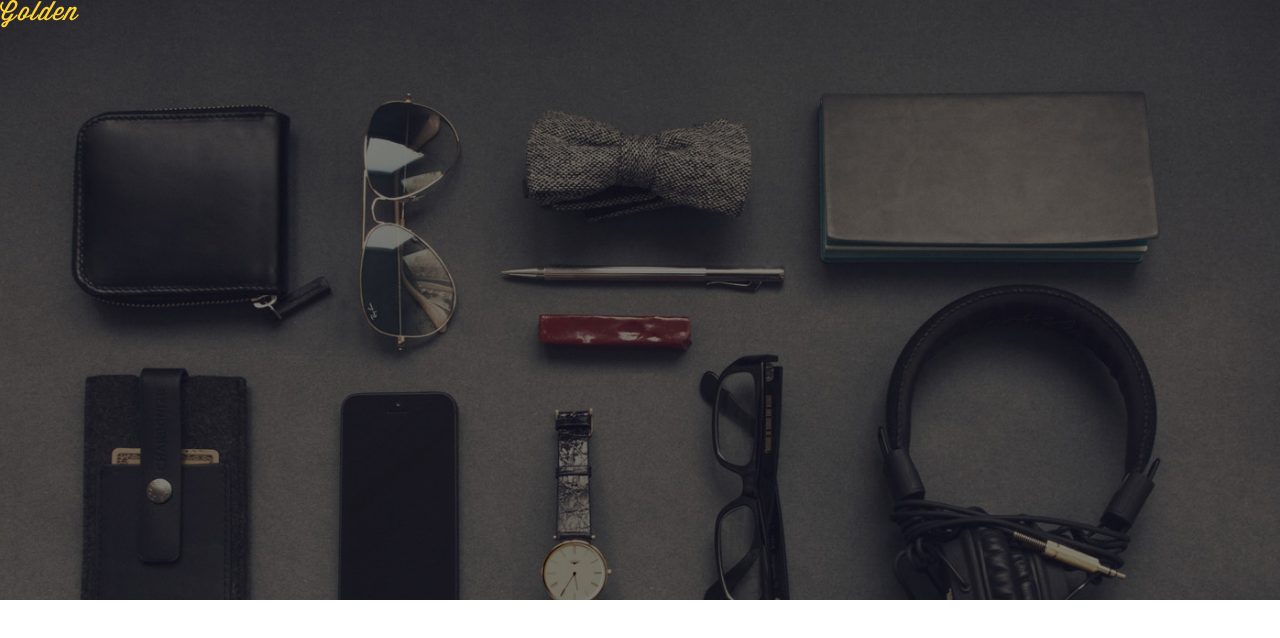
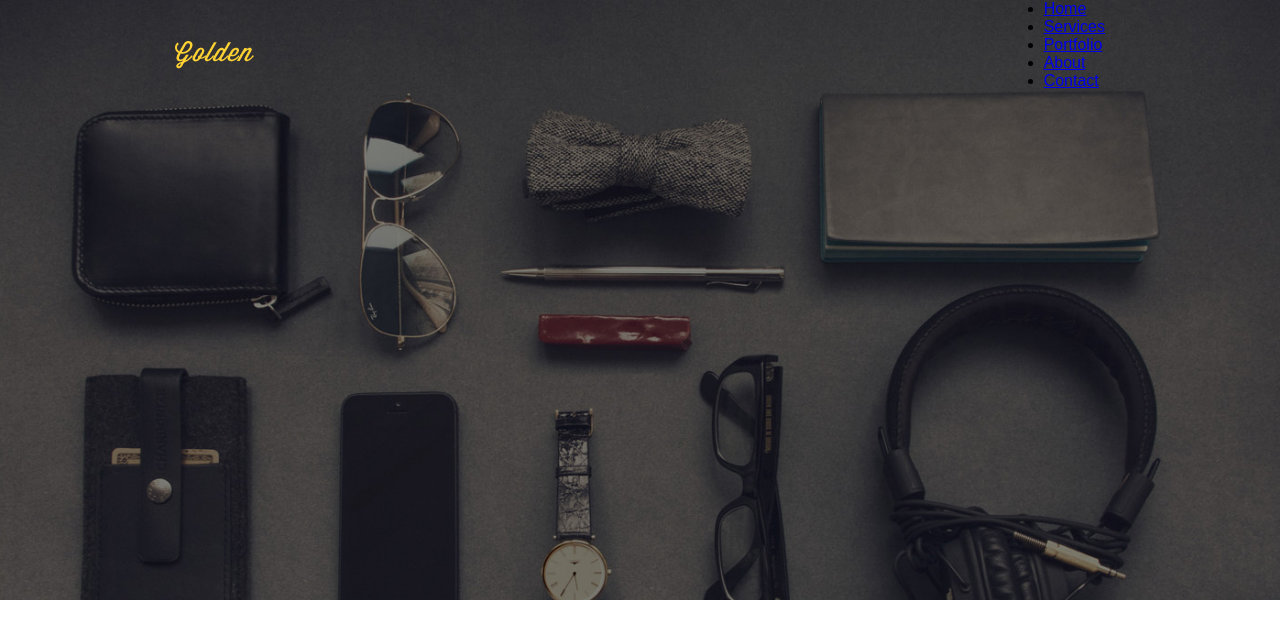
Before and after one commit to SergiyStasyuk/Youtube_project, a plain HTML site: page index.html in a window 1280 px wide. Drawn offline with Linux system fonts and the light colour scheme.

Commit message:
Restyling

```diff
--- a/css/main.css
+++ b/css/main.css
@@ -4,7 +4,31 @@ body {
 	margin: 0;
 }
 
+div {
+	box-sizing: border-box;
+}
+
 header {
 	background: url(../img/first-bg.jpg) no-repeat center top / cover;
 	height: 600px;
 }
+
+.container {
+	width: 930px;
+	margin: 0 auto;
+}
+
+.logo {
+	margin-top: 41px;
+	float: left;
+}
+
+nav {
+	float: right;
+}
+
+.menu {
+	margin: 0;
+	padding: 0;
+	display: block;
+}
--- a/index.html
+++ b/index.html
@@ -9,6 +9,25 @@
 	<header>
 		<div class="container">
 			<img src="img/logo.png" alt="Golden" class="logo">
+			<nav>
+					<ul class="menu">
+						<li>
+							<a href="#">Home</a>
+						</li>
+						<li>
+							<a href="#">Services</a>
+						</li>
+						<li>
+							<a href="#">Portfolio</a>
+						</li>
+						<li>
+							<a href="#">About</a>
+						</li>
+						<li>
+							<a href="#">Contact</a>
+						</li>
+					</ul>
+				</nav>
 		</div>
 	</header>
 	<section>
```
